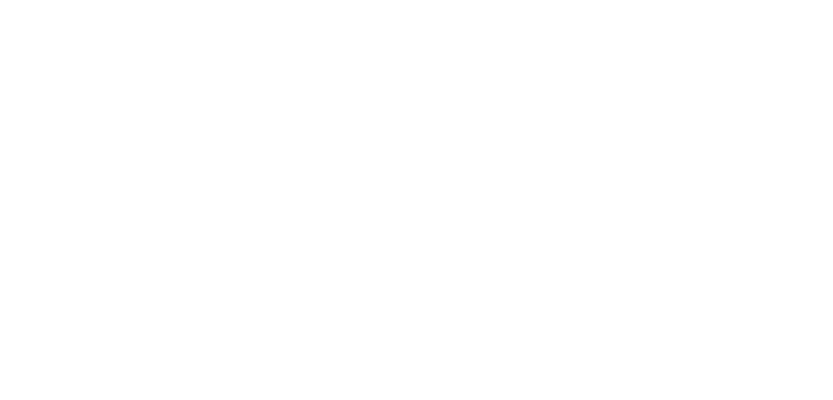
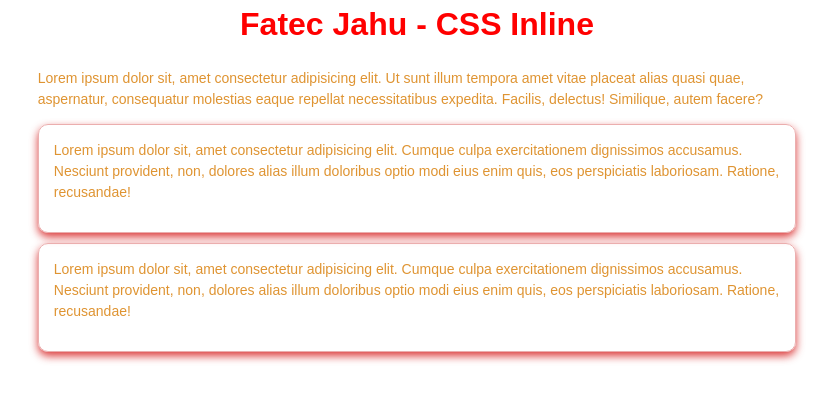
Before and after one commit to tamirestalier/Aula-13-09-css, a plain HTML site: page index.html in a window 1280 px wide. Shown: the whole page, without its empty margins (223-1056 px from the left). Drawn offline with Linux system fonts and the light colour scheme.

Commit message:
CSS Inline e Style no head

```diff
--- a/index.html
+++ b/index.html
@@ -1,10 +1,76 @@
 <!DOCTYPE html>
 <html lang="pt-br">
-<head>
-    <meta charset="UTF-8">
+  <head>
+    <meta charset="UTF-8" />
     <title>Document</title>
-</head>
-<body>
 
-</body>
+    <style>
+      * {
+        /* O asteristico aplica o csss em Tudo!!
+            Usamos ele para fazer o reset(Limpar)
+            o css padrão do navegador e aplicar um único.
+            */
+        margin-top: 0;
+        padding: 0;
+        box-sizing: border-box; /* Define o tamanho do elemento */
+        line-height: 1.5;
+        font-family: Arial, Helvetica, sans-serif;
+      }
+
+      p {
+        font-size: 14px;
+        color: rgb(223, 148, 50);
+      }
+      h1,
+      h2,
+      h3,
+      h4,
+      h5,
+      h6 {
+        font-weight: bold;
+        color: black;
+        margin-bottom: 20px;
+        text-align: center;
+      }
+      .container {
+        padding-left: 20%;
+        padding-right: 20%;
+      }
+      .card {
+        border: 1px #ebaeae solid;
+        padding: 15px;
+        border-radius: 10px;
+        margin: 10px auto;
+        box-shadow: 0 4px 8px rgba(209, 7, 7, 0.788);
+      }
+    </style>
+  </head>
+
+  <body>
+    <div class="container">
+      <h1 style="color: #ff0000">Fatec Jahu - CSS Inline</h1>
+      <p>
+        Lorem ipsum dolor sit, amet consectetur adipisicing elit. Ut sunt illum
+        tempora amet vitae placeat alias quasi quae, aspernatur, consequatur
+        molestias eaque repellat necessitatibus expedita. Facilis, delectus!
+        Similique, autem facere?
+      </p>
+      <div class="card tamanho-50">
+        <p>
+          Lorem ipsum dolor sit, amet consectetur adipisicing elit. Cumque culpa
+          exercitationem dignissimos accusamus. Nesciunt provident, non, dolores
+          alias illum doloribus optio modi eius enim quis, eos perspiciatis
+          laboriosam. Ratione, recusandae!
+        </p>
+    </div>
+
+    <div class="card tamanho-50">
+        <p>
+          Lorem ipsum dolor sit, amet consectetur adipisicing elit. Cumque culpa
+          exercitationem dignissimos accusamus. Nesciunt provident, non, dolores
+          alias illum doloribus optio modi eius enim quis, eos perspiciatis
+          laboriosam. Ratione, recusandae!
+        </p>
+    </div>
+  </body>
 </html>
```
